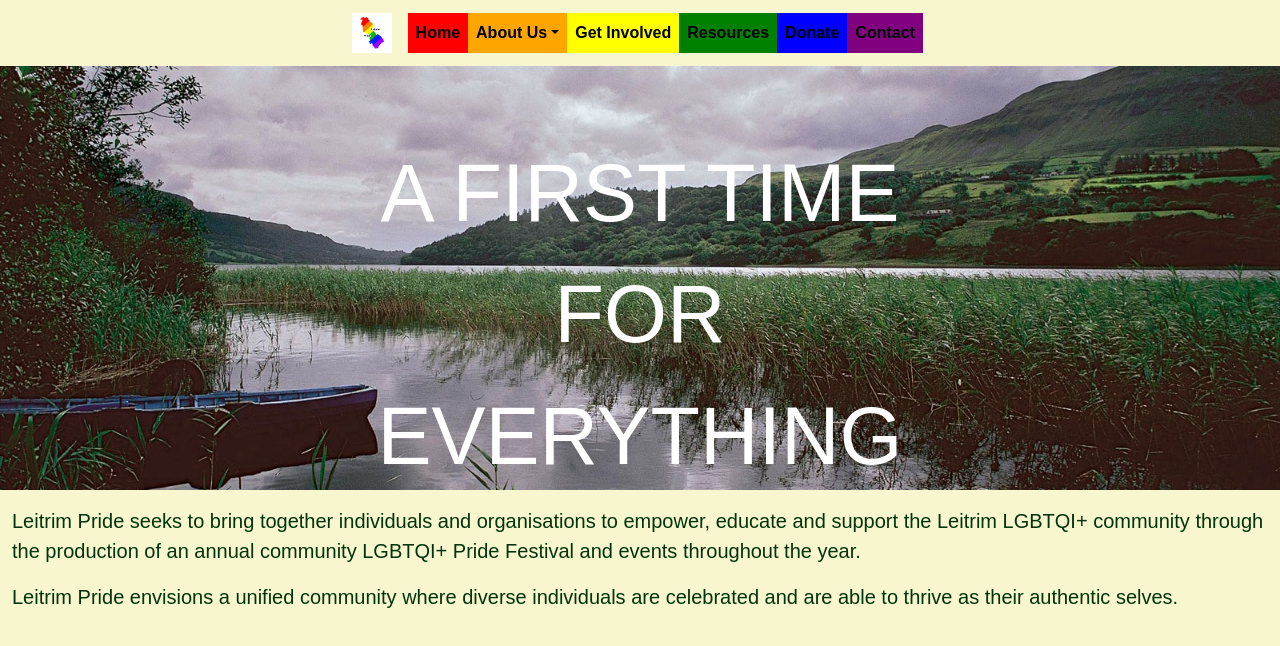
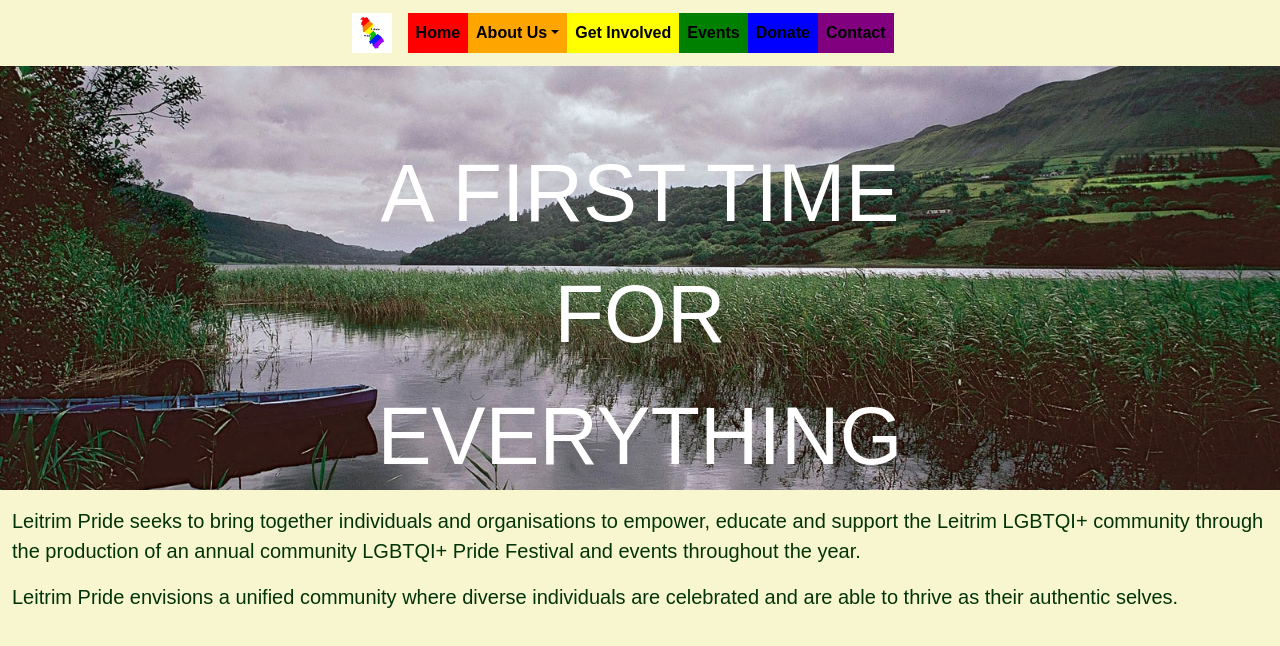
Before and after one commit to Jacobs1986/leitrim-pride, a React (Create React App) app in the folder client/: page / in a window 1280 px wide. Shown: the top 646 px of the page. Built offline with nearby package versions, Linux system fonts and the light colour scheme.

Commit message:
Changed the resources link on the navbar to Events per client request

```diff
--- a/client/src/components/navbar/navbar.js
+++ b/client/src/components/navbar/navbar.js
@@ -30,7 +30,7 @@ export default function Navigation() {
                                 <NavDropdown.Item>Constitution</NavDropdown.Item>
                             </NavDropdown>
                             <Nav.Link className='nav-get link'>Get Involved</Nav.Link>
-                            <Nav.Link className='nav-resources link'>Resources</Nav.Link>
+                            <Nav.Link className='nav-resources link'>Events</Nav.Link>
                             <Nav.Link className='nav-donate link'>Donate</Nav.Link>
                             <Nav.Link href='/contact' className='nav-contact link'>Contact</Nav.Link>
                         </Nav>
```
